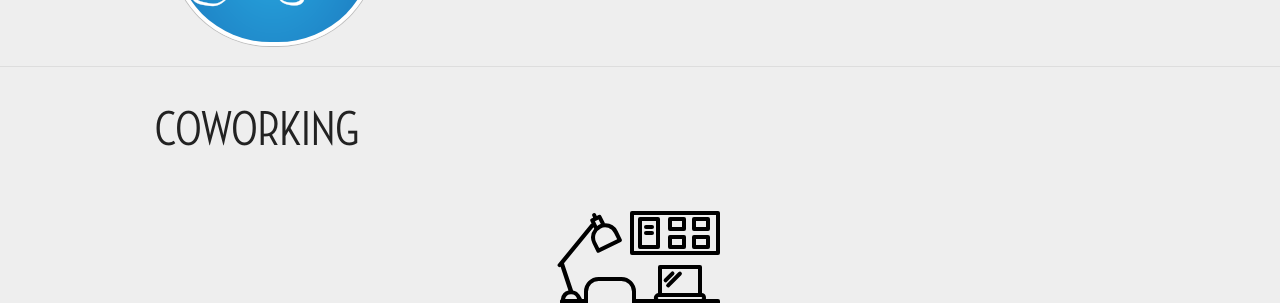
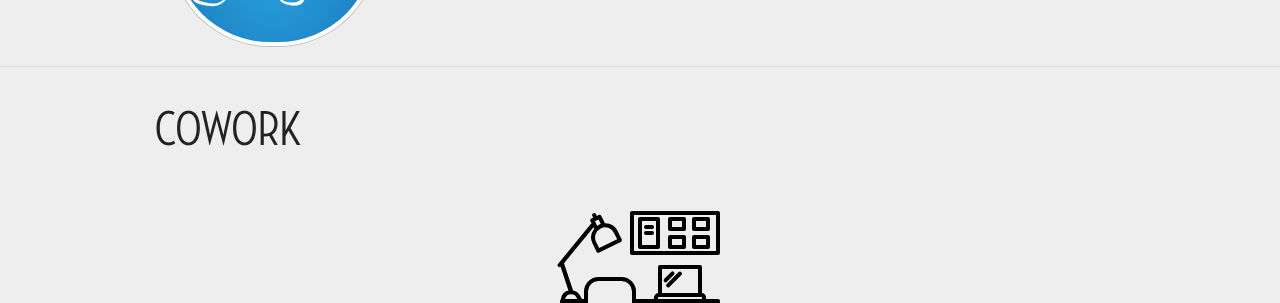
Before and after one commit to clermontech/clermontech.github.com, a Jekyll site: the page built from cowork.md, in a window 1280 px wide. Shown: the part 242-545 px from the top of the page. Built offline with Jekyll 4.4.1, drawn with Linux system fonts in a browser that asks for light colours.

Commit message:
rename cowrking title in cowork

```diff
--- a/_includes/nav.html
+++ b/_includes/nav.html
@@ -24,7 +24,7 @@
                 <a href="/devcamp/" title="Les Devcamps">Devcamps</a>
             </li>
             <li>
-                <a href="/coworking.html" title="Le Coworking">Cowork</a>
+                <a href="/cowork.html" title="Le Coworking">Cowork</a>
             </li>
             <li>
                 <a href="/blog/" title="Le blog de Clermont'ech">Blog</a>
--- a/coworking.md
+++ b/cowork.md
@@ -1,6 +1,6 @@
 ---
 layout: default
-title: "Coworking"
+title: "Cowork"
 ---
 
 <center>
```
